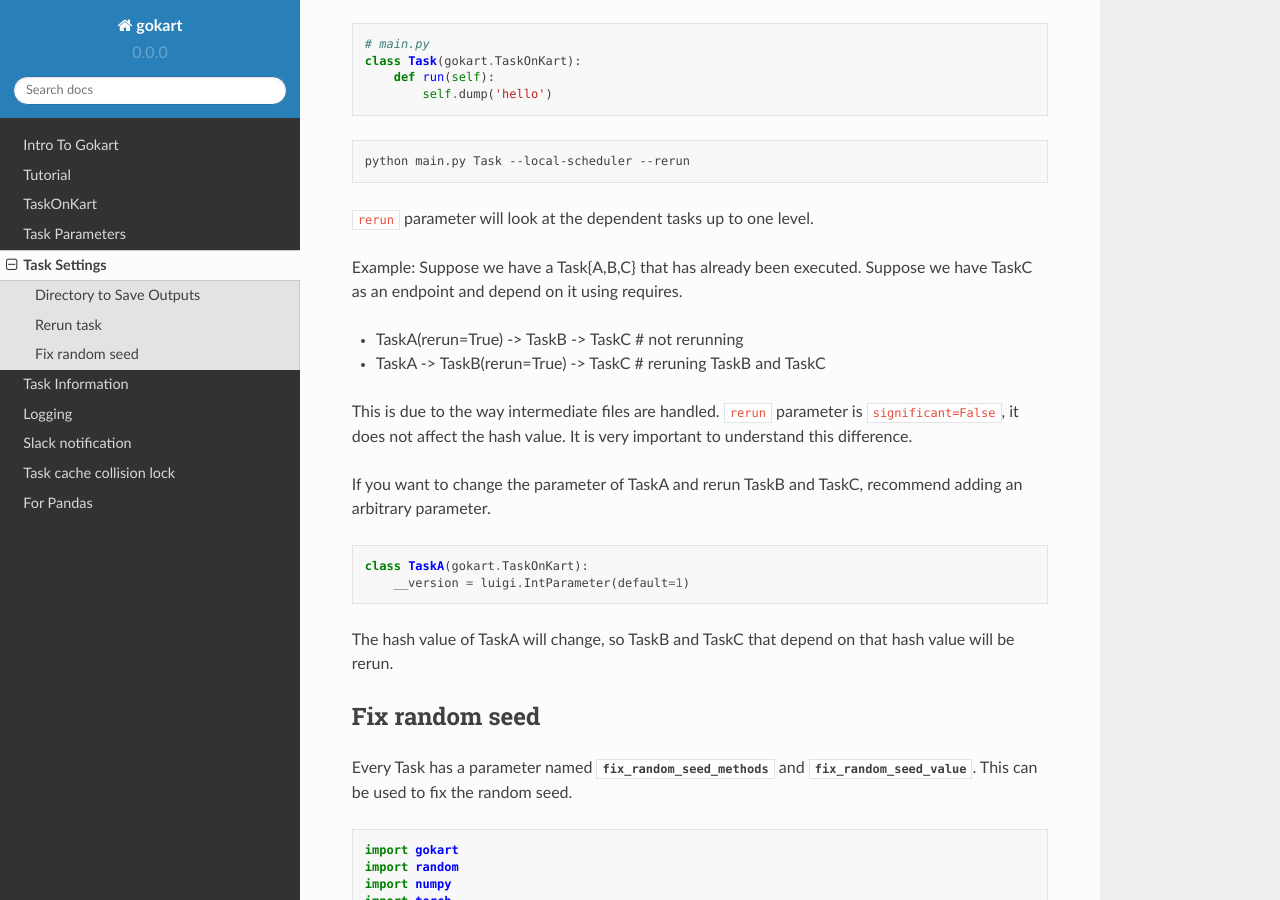
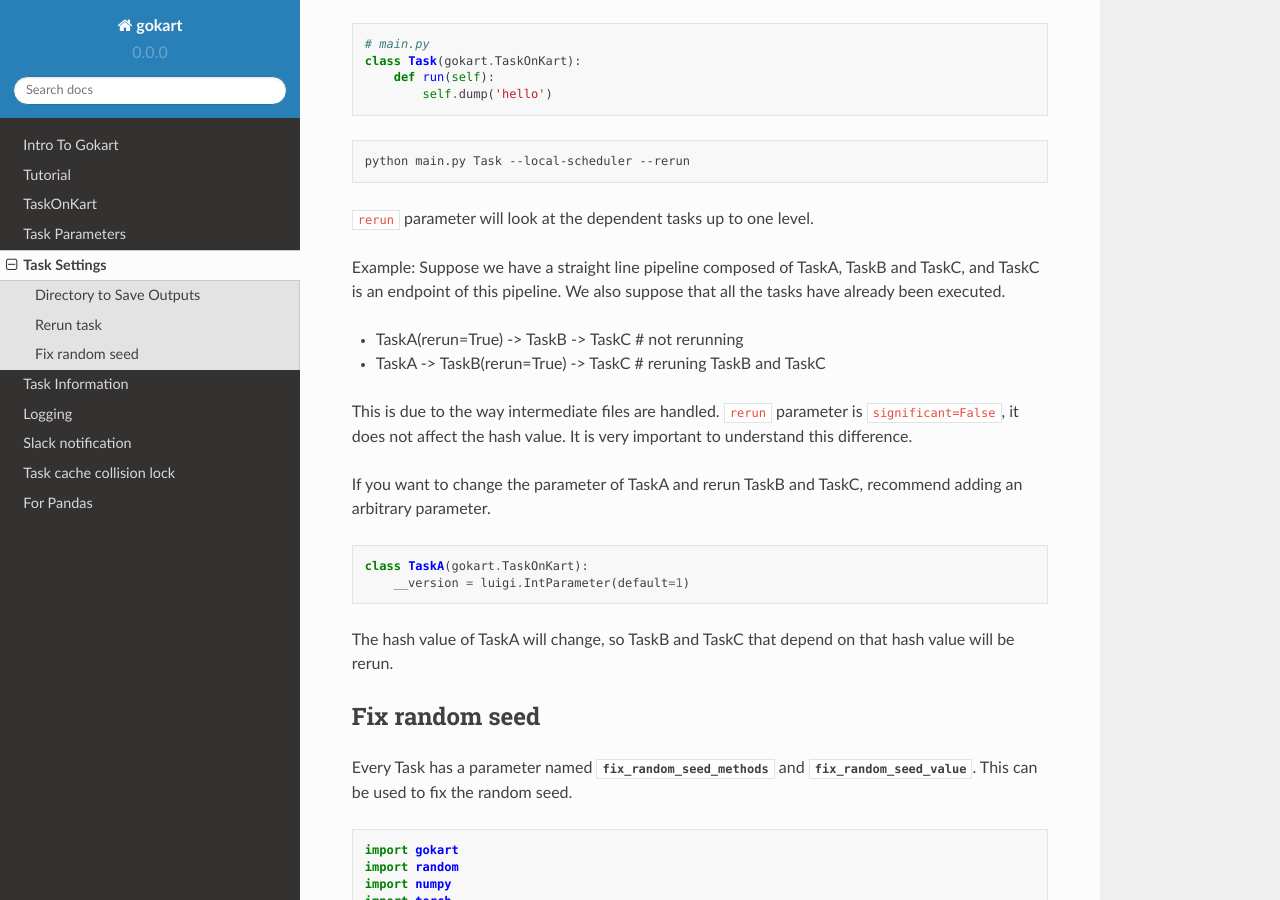
Before and after one commit to m3dev/gokart, a Sphinx documentation site: the page built from docs/task_settings.rst, in a window 1280 px wide and 900 px high, scrolled down 1210 px. Built offline with Sphinx 7.4.7 and the Read the Docs theme 2.0.0, drawn with Linux system fonts in a browser that asks for light colours; pages that are not in the unit, such as notebooks, are missing from menus; the version number is read from the project's files by our own code.

Commit message:
Update docs/task_settings.rst
Co-authored-by: hirosassa <hiro.sassa@gmail.com>

```diff
--- a/docs/task_settings.rst
+++ b/docs/task_settings.rst
@@ -70,7 +70,7 @@
 
 ``rerun`` parameter will look at the dependent tasks up to one level.
 
-Example: Suppose we have a Task{A,B,C} that has already been executed. Suppose we have TaskC as an endpoint and depend on it using requires.
+Example: Suppose we have a straight line pipeline composed of TaskA, TaskB and TaskC,  and TaskC is an endpoint of this pipeline. We also suppose that all the tasks have already been executed.
 
 - TaskA(rerun=True)  ->  TaskB  ->  TaskC    # not rerunning
 - TaskA  ->  TaskB(rerun=True)  ->  TaskC    # reruning TaskB and TaskC
```
